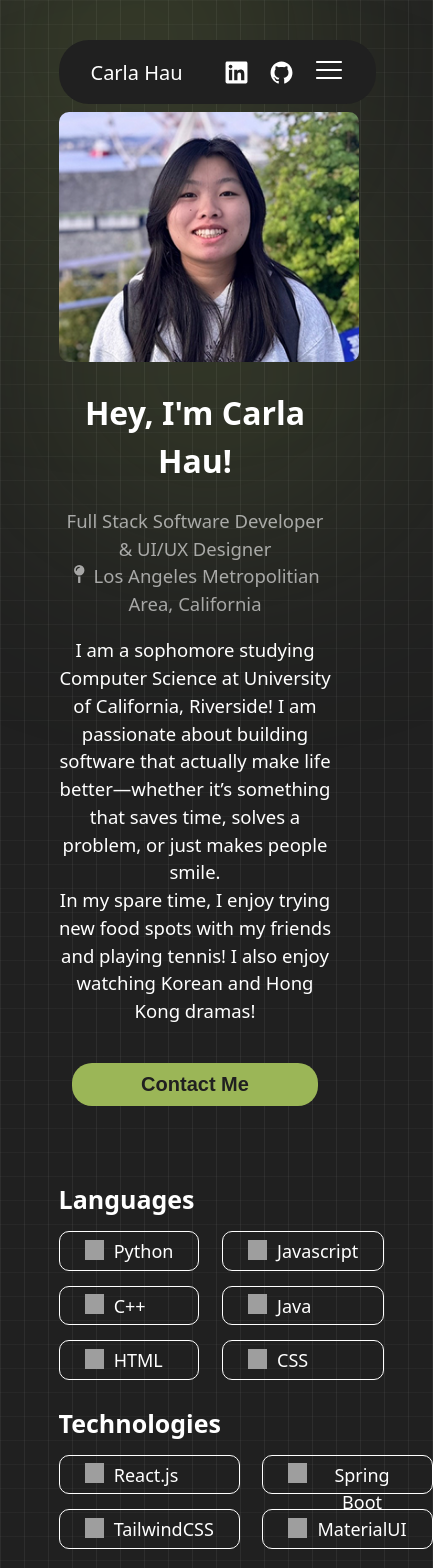
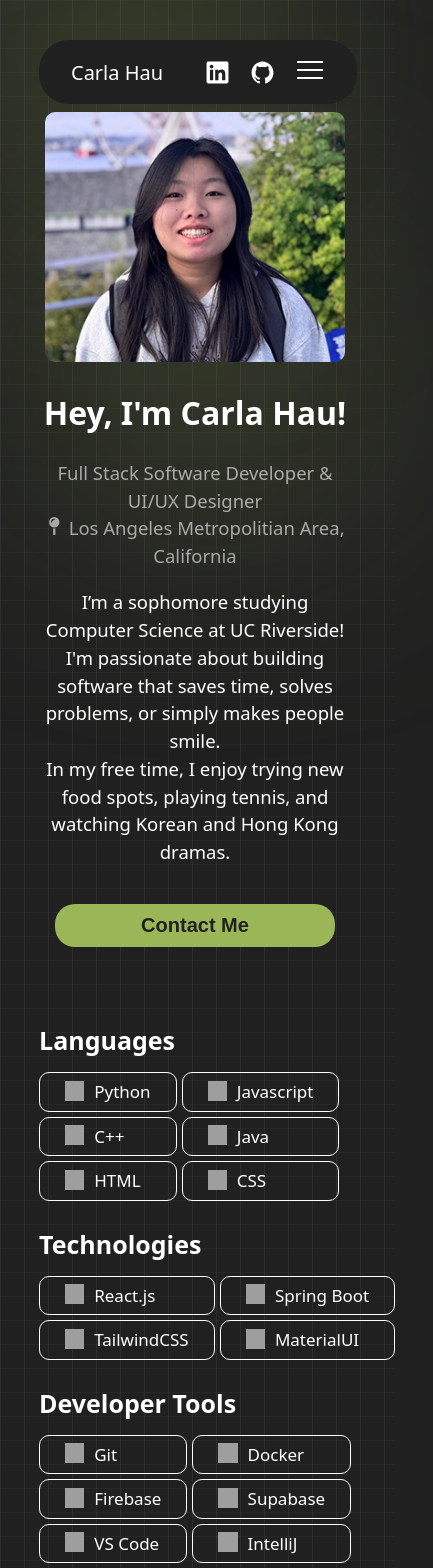
Before and after one commit to carlahauu/Portfolio-v2, a React (Vite) app: page / in a window 390 px wide. Shown: the top 1568 px of the page, 433 px wide, since content can reach past the window. Built offline with nearby package versions, Linux system fonts and the light colour scheme; grey boxes are pictures that could not be loaded.

Commit message:
Updated mobile view

```diff
--- a/src/App.css
+++ b/src/App.css
@@ -11,38 +11,8 @@
   margin-top: 5em;
 }
 
-.logo {
-  height: 6em;
-  padding: 1.5em;
-  will-change: filter;
-  transition: filter 300ms;
-}
-.logo:hover {
-  filter: drop-shadow(0 0 2em #646cffaa);
-}
-.logo.react:hover {
-  filter: drop-shadow(0 0 2em #61dafbaa);
-}
-
-@keyframes logo-spin {
-  from {
-    transform: rotate(0deg);
-  }
-  to {
-    transform: rotate(360deg);
+@media only screen and (max-width: 565px) {
+  #root {
+    width: 80vw;
   }
 }
-
-@media (prefers-reduced-motion: no-preference) {
-  a:nth-of-type(2) .logo {
-    animation: logo-spin infinite 20s linear;
-  }
-}
-
-.card {
-  padding: 2em;
-}
-
-.read-the-docs {
-  color: #888;
-}
--- a/src/components/Hero.jsx
+++ b/src/components/Hero.jsx
@@ -16,10 +16,10 @@ function Hero() {
               <br></br>
               <FaMapPin />  Los Angeles Metropolitian Area, California
             </p>
-            <p>I am a sophomore studying Computer Science at University of California, Riverside!
-                I am passionate about building software that actually make life better—whether it’s something that saves time, solves a problem, or just makes people smile.
-                <br></br>
-                In my spare time, I enjoy trying new food spots with my friends and playing tennis! I also enjoy watching Korean and Hong Kong dramas!
+            <p>
+            I’m a sophomore studying Computer Science at UC Riverside! I'm passionate about building software that saves time, solves problems, or simply makes people smile.
+            <br></br>
+            In my free time, I enjoy trying new food spots, playing tennis, and watching Korean and Hong Kong dramas.
             </p>
             <button>Contact Me</button>
         </div>
--- a/src/styles/Experience.css
+++ b/src/styles/Experience.css
@@ -44,7 +44,7 @@
 }
 
 .experienceContainer{
-    width: 70vw;
+    width: 100%;
 }
 
 .experienceSkills{
--- a/src/styles/Navbar.css
+++ b/src/styles/Navbar.css
@@ -99,3 +99,10 @@
         margin-top: -4.5em;
     }
 }
+
+@media only screen and (max-width: 565px) {
+    .navContainer{
+        margin-top: -4.5em;
+        width: 65vw;
+    }
+}
--- a/src/styles/Projects.css
+++ b/src/styles/Projects.css
@@ -19,7 +19,7 @@
     display: flex;
     flex-direction: column;
     gap: 20px;
-    width: 70vw;
+    width: 100%;
     height: 110%;
 }
 
@@ -123,11 +123,6 @@
         flex-direction: column;
         padding-bottom: 2em;
     }
-    .projectButtons a{
-        display: flex;
-        flex-direction: column;
-        width: 100%;
-    }
     .sourceBtn{
         margin-top: 0.7em;
     }
@@ -136,8 +131,21 @@
 @media only screen and (min-width: 400px) and (max-width: 1300px) {
     .projectButtons a{
         width: 90%;
+        font-size: 15px;
+    }
+    .project p{
+        font-size: 17.5px;
     }
     .projectRight{
-        width: 85%;
+        width: 80%;
+    }
+    .projectSkills p{
+        font-size: 13px;
+    }
+    .project img{
+        height: 250px;
+        width: 100%;
+        border-top-right-radius: 20px;
+        border-bottom-left-radius: 0;
     }
 }
--- a/src/styles/Skills.css
+++ b/src/styles/Skills.css
@@ -30,6 +30,7 @@
     margin-top: -0.1em;
     font-weight: 500;
     font-size: 18px;
+    width: max-content;
 }
 
 .languages{
@@ -57,8 +58,13 @@
     .languages{
         margin-top: -0.5em;
         width: 75vw;
+        gap: 5px;
     }
     .language{
         text-align: center;
+        margin-right: 0;
+    }
+    .language p{
+        font-size: 17px;
     }
 }
```
